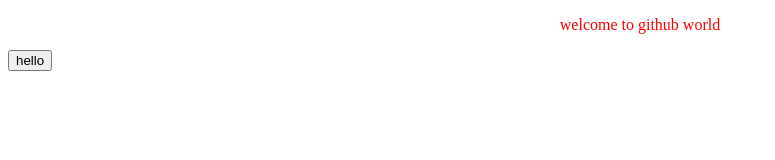
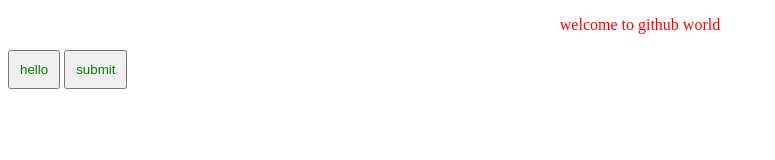
Before and after one commit to Aishwarya-kamati/localrepo, a plain HTML site: page index.html in a window 1280 px wide. Shown: the whole page, without its empty margins (0-775 px from the left). Drawn offline with Linux system fonts and the light colour scheme.

Commit message:
features

```diff
--- a/index.html
+++ b/index.html
@@ -9,5 +9,6 @@
 <body>
     <p>welcome to github world</p>
     <button>hello</button>
+    <button>submit</button>
 </body>
 </html>
--- a/style.css
+++ b/style.css
@@ -2,3 +2,8 @@ p{
     text-align: center;
     color: red;
 }
+button{
+    padding: 10px;
+    text-align: center;
+    color: green;
+}
```
